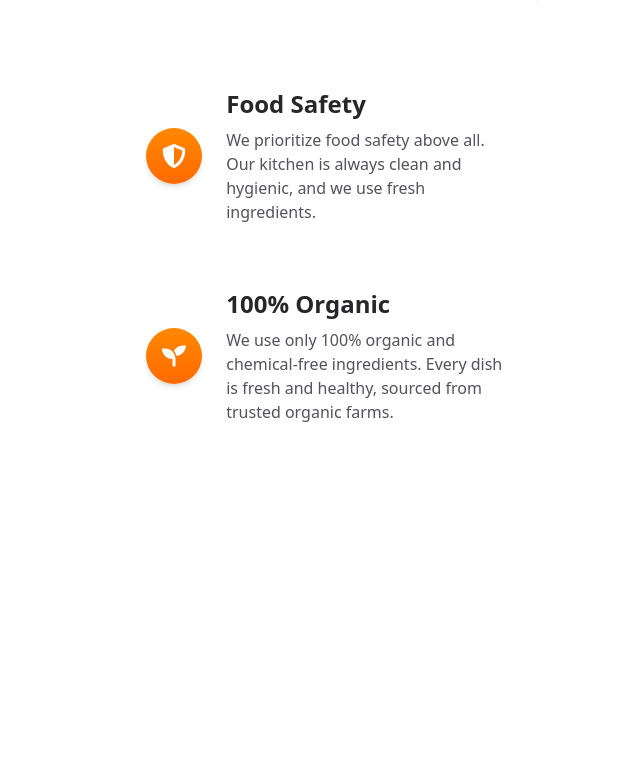
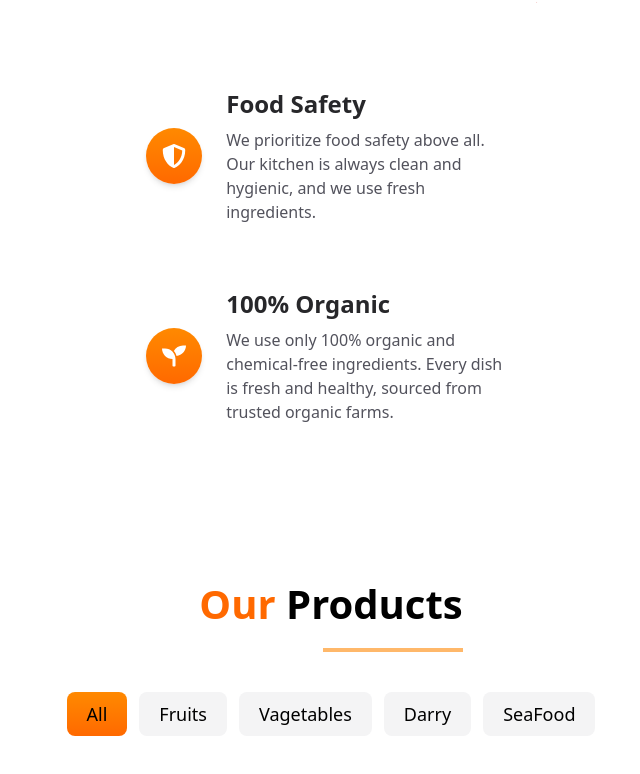
Before and after one commit to abx15/quickbite, a React (Vite) app: page / in a window 1280 px wide. Shown: the part 2199-2973 px from the top of the page, without its empty margins (309-949 px from the left). Before the commit the page ends 2703 px from the top, so only its background shows below. Built offline with nearby package versions, Linux system fonts and the light colour scheme.

Commit message:
button style

```diff
--- a/src/components/Home/Home.jsx
+++ b/src/components/Home/Home.jsx
@@ -3,6 +3,7 @@ import Navbar from '../Navbar/Navbar'
 import Hero from '../Hero/Hero'
 import Category from '../Category/Category'
 import Values from '../Values/Values'
+import Products from '../Products/Products'
 
 const Home = () => {
   return (
@@ -12,6 +13,7 @@ const Home = () => {
         <Hero/>
         <Category/>
         <Values/>
+        <Products/>
 
     </div>
   )
--- /dev/null
+++ b/src/components/Products/Products.jsx
@@ -0,0 +1,28 @@
+import React, { useState } from 'react'
+import Heading from '../Heading/Heading'
+
+const Products = () => {
+    const categories = ['All', 'Fruits', 'Vagetables', 'Darry', 'SeaFood'];
+    const [activeTab, setActiveTab] = useState('All');
+    return (
+        <section>
+            <div className='mx-auto max-w-[1400px] px-10 py-20'>
+                <Heading highlight="Our" heading="Products" />
+                {/* Tabs  */}
+                <div className='flex gap-3 justify-center mt-10'>
+                    {categories.map(category => {
+                        return (
+                            <button key={category}
+                                className={` px-5 py-2 text-lg rounded-lg text-#555 ${activeTab === category ? 'bg-gradient-to-b from-orange-400 to-orange-500' : 'bg-zinc-100'}`}>
+                                {category}
+                            </button>
+                        )
+                    })}
+                </div>
+            </div>
+
+        </section>
+    )
+}
+
+export default Products
```
